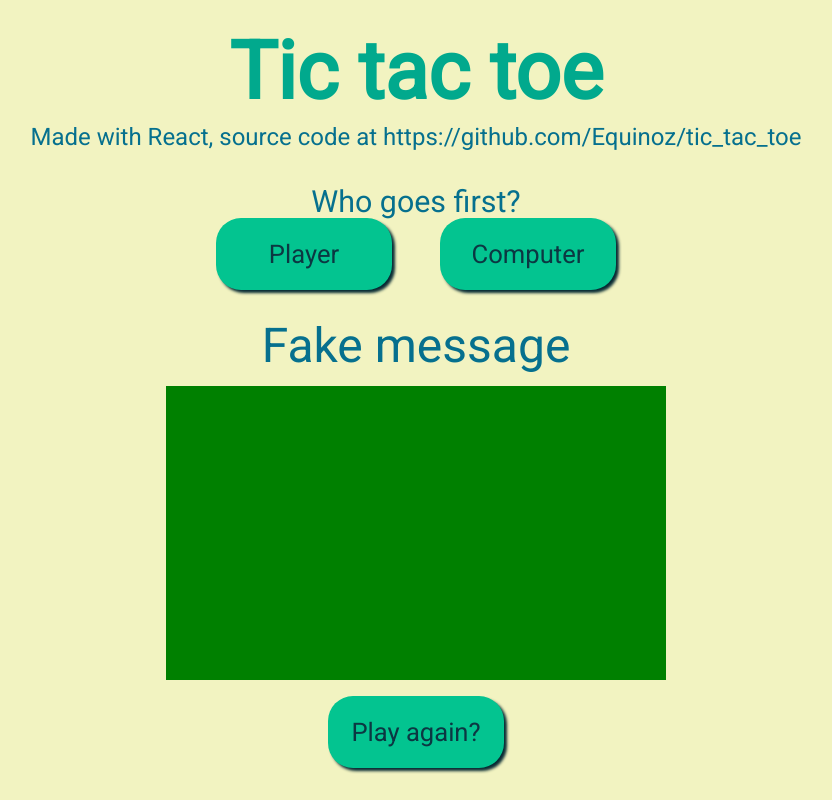
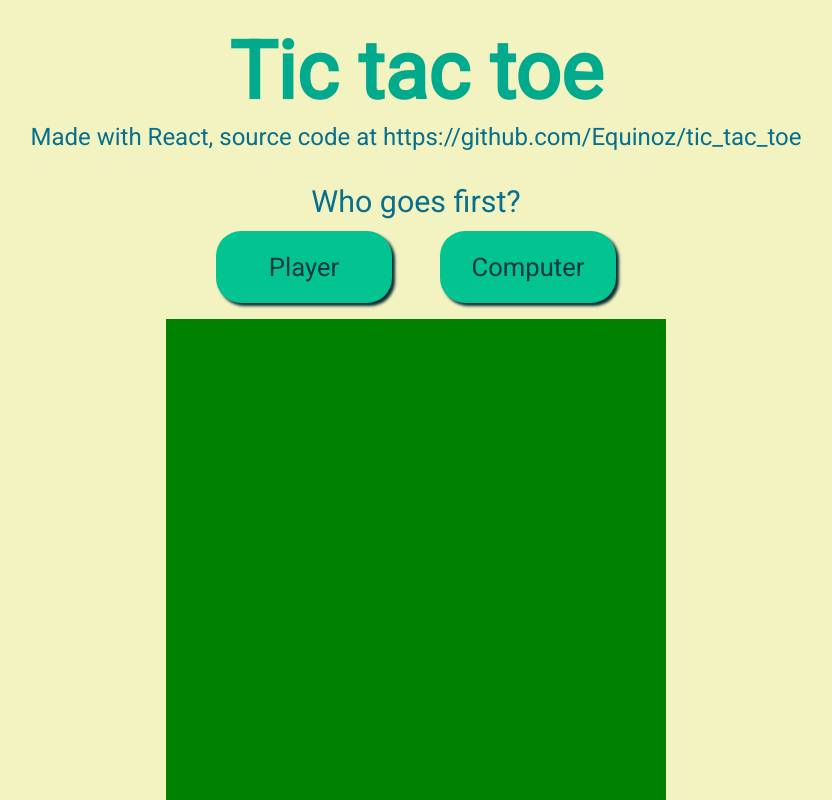
Before and after one commit to Equinoz/tic_tac_toe, a React (Create React App) app: page / in a window 1280 px wide. Shown: the whole page, without its empty margins (224-1056 px from the left). Built offline with nearby package versions, Linux system fonts and the light colour scheme.

Commit message:
Adding App component's state

```diff
--- a/src/components/AgainButton/index.tsx
+++ b/src/components/AgainButton/index.tsx
@@ -1,15 +1,21 @@
+import PropTypes from "prop-types";
+
 import Button from "../Button";
 
 import useStyles from "./css.js";
 
-const AgainButton = () => {
+const AgainButton = (props: { onClick: () => void }) => {
 	const classes = useStyles();
 
 	return (
 		<div className={ classes.againButton }>
-			<Button text="play again?" />
+			<Button text="play again?" onClick={ props.onClick } />
 		</div>
 	);
 };
 
+AgainButton.propTypes = {
+	onClick: PropTypes.func.isRequired
+};
+
 export default AgainButton;
--- a/src/components/App/index.tsx
+++ b/src/components/App/index.tsx
@@ -1,3 +1,5 @@
+import { useState } from "react";
+
 import Header from "../Header";
 import StartButtons from "../StartButtons";
 import Message from "../Message";
@@ -7,15 +9,54 @@ import AgainButton from "../AgainButton";
 import useStyles from "./css.js";
 
 function App() {
+	enum State {
+		Init,
+		Started,
+		Over
+	};
+
+	const [state, setState] = useState({
+		state: State.Init,
+		message: "Fake message"
+	});
+
+	const playerFirst = () => {
+		setState({
+			...state,
+			state: State.Started
+		});
+	};
+
+	const computerFirst = () => {
+		setState({
+			...state,
+			state: State.Started
+		});
+	};
+
+	const play = () => {
+		setState({
+			...state,
+			state: State.Over
+		});
+	};
+
+	const playAgain = () => {
+		setState({
+			...state,
+			state: State.Init
+		});
+	};
+
 	const classes = useStyles();
 
 	return (
 		<div className={ classes.app }>
 			<Header />
-			<StartButtons />
-			<Message />
-			<Game />
-			<AgainButton />
+			{ state.state === State.Init && <StartButtons onClickPlayer={ playerFirst } onClickComputer={ computerFirst } />}
+			{ state.state !== State.Init && <Message message={ state.message }/> }
+			<Game onClick={ play } />
+			{ state.state === State.Over && <AgainButton onClick={ playAgain }/>}
 		</div>
 	);
 }
--- a/src/components/Button/index.tsx
+++ b/src/components/Button/index.tsx
@@ -2,18 +2,19 @@ import PropTypes from "prop-types";
 
 import useStyles from "./css.js";
 
-const Button = (props: { text: string }) => {
+const Button = (props: { text: string, onClick: () => void }) => {
 	const classes = useStyles();
 
 	return (
-		<div className={ classes.button }>
+		<div onClick={ props.onClick } className={ classes.button }>
 			{ props.text[0].toUpperCase() + props.text.slice(1) }
 		</div>
 	);
 };
 
 Button.propTypes = {
-	text: PropTypes.string.isRequired
+	text: PropTypes.string.isRequired,
+	onClick: PropTypes.func.isRequired
 };
 
 export default Button;
--- a/src/components/Game/index.tsx
+++ b/src/components/Game/index.tsx
@@ -1,10 +1,10 @@
 import useStyles from "./css.js";
 
-const Game = () => {
+const Game = (props: { onClick: any}) => {
 	const classes = useStyles();
 
 	return (
-		<div className={ classes.game }>
+		<div onClick={ props.onClick } className={ classes.game }>
 		</div>
 	);
 };
--- a/src/components/Message/index.tsx
+++ b/src/components/Message/index.tsx
@@ -1,11 +1,17 @@
+import PropTypes from "prop-types";
+
 import useStyles from "./css.js";
 
-const Message = () => {
+const Message = (props: { message: string }) => {
 	const classes = useStyles();
 
 	return (
-		<p className={ classes.message }>Fake message</p>
+		<p className={ classes.message }>{ props.message }</p>
 	);
 };
 
+Message.propTypes = {
+	message: PropTypes.string.isRequired
+};
+
 export default Message;
--- a/src/components/StartButtons/index.tsx
+++ b/src/components/StartButtons/index.tsx
@@ -1,19 +1,26 @@
+import PropTypes from "prop-types";
+
 import Button from "../Button";
 
 import useStyles from "./css.js";
 
-const StartButtons = () => {
+const StartButtons = (props: { onClickPlayer: () => void, onClickComputer: () => void }) => {
 	const classes = useStyles();
 
 	return (
 		<div className={ classes.startButtons }>
 			<h2 className={ classes.h2 }>Who goes first?</h2>
 			<div className={ classes.buttons }>
-				<Button text="player" />
-				<Button text="computer" />
+				<Button text="player" onClick={ props.onClickPlayer } />
+				<Button text="computer" onClick={ props.onClickComputer } />
 			</div>
 		</div>
 	);
 };
 
+StartButtons.propTypes = {
+	onClickPlayer: PropTypes.func.isRequired,
+	onClickComputer: PropTypes.func.isRequired
+};
+
 export default StartButtons;
```
